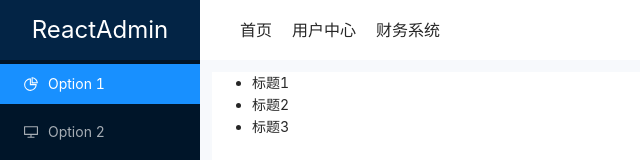
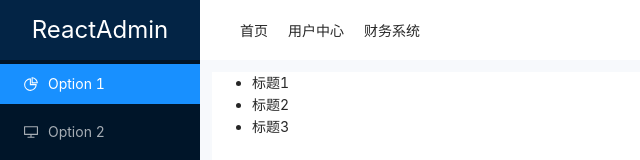
Before and after one commit to windboy3699/antadmin, a React (Create React App) app: page /home/all in a window 1280 px wide. Shown: the top 160 px of the page, without its empty margins (0-640 px from the left). Built offline with nearby package versions, Linux system fonts and the light colour scheme.

Commit message:
update nav text size

```diff
--- a/src/App.css
+++ b/src/App.css
@@ -32,7 +32,7 @@
 
 .header-nav {
   position: absolute!important;
-  top: 18px;
+  top: 20px;
   left: 0;
 }
 
@@ -40,7 +40,7 @@
   float: left;
   margin-right: 20px;
   list-style-type: none;
-  font-size: medium;
+  font-size: 14px;
 }
 
 .main-wrap {
```
